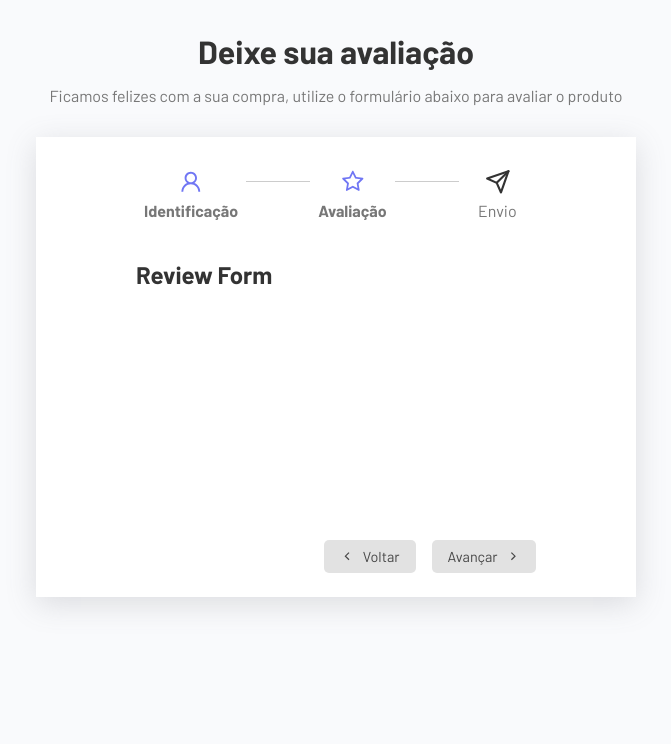
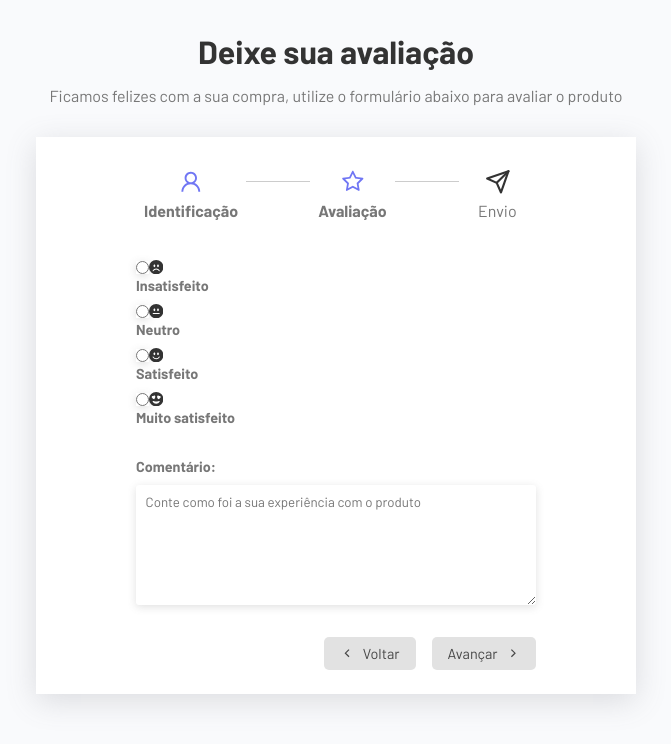
Before and after one commit to CoderLuizF/Multi-Step-Login, a React (Vite) app: page / in a window 1280 px wide. Both pictures are taken after typing "Sample", "name@example.com" into the empty fields and a click on the button "Avançar". Shown: the top 744 px of the page, without its empty margins (304-975 px from the left). Built offline with nearby package versions, Linux system fonts and the light colour scheme.

Commit message:
feat: finalize HTML structure of ReviewForm component

```diff
--- a/src/components/ReviewForm.jsx
+++ b/src/components/ReviewForm.jsx
@@ -1,11 +1,47 @@
-import React from 'react'
+import React from "react";
+import {
+  BsFillEmojiHeartEyesFill,
+  BsFillEmojiSmileFill,
+  BsFillEmojiNeutralFill,
+  BsFillEmojiFrownFill,
+} from "react-icons/bs";
 
 const ReviewForm = () => {
   return (
-    <div>
-        <h2>Review Form</h2>
+    <div className="review-form">
+      <div className="form-control score-container">
+        <label className="radio-container">
+          <input type="radio" value="unsatisfied" name="review" required />
+          <BsFillEmojiFrownFill />
+          <p>Insatisfeito</p>
+        </label>
+        <label className="radio-container">
+          <input type="radio" value="neutral" name="review" required />
+          <BsFillEmojiNeutralFill />
+          <p>Neutro</p>
+        </label>
+        <label className="radio-container">
+          <input type="radio" value="satisfied" name="review" required />
+          <BsFillEmojiSmileFill />
+          <p>Satisfeito</p>
+        </label>
+        <label className="radio-container">
+          <input type="radio" value="very_satisfied" name="review" required />
+          <BsFillEmojiHeartEyesFill />
+          <p>Muito satisfeito</p>
+        </label>
+      </div>
+      <div className="form-control">
+        <label htmlFor="comment">Comentário:</label>
+        <textarea
+          name="comment"
+          id="comment"
+          placeholder="Conte como foi a sua experiência com o produto"
+          required
+        ></textarea>
+      </div>
     </div>
-  )
-}
+  );
+};
 
-export default ReviewForm
+export default ReviewForm;
```
